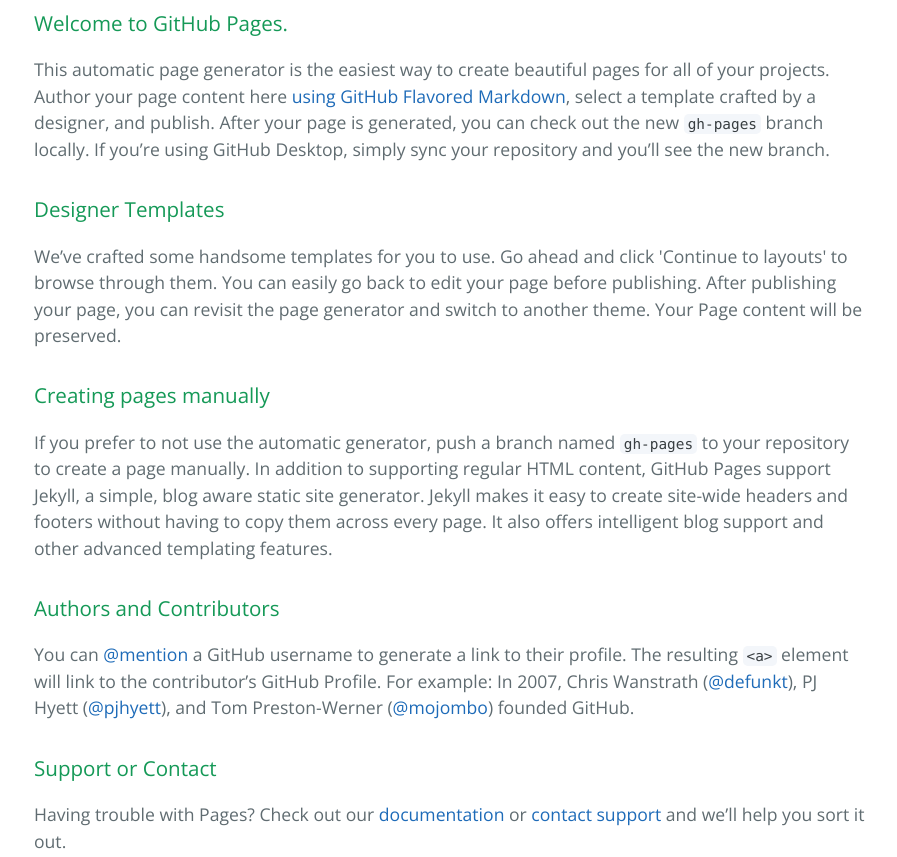
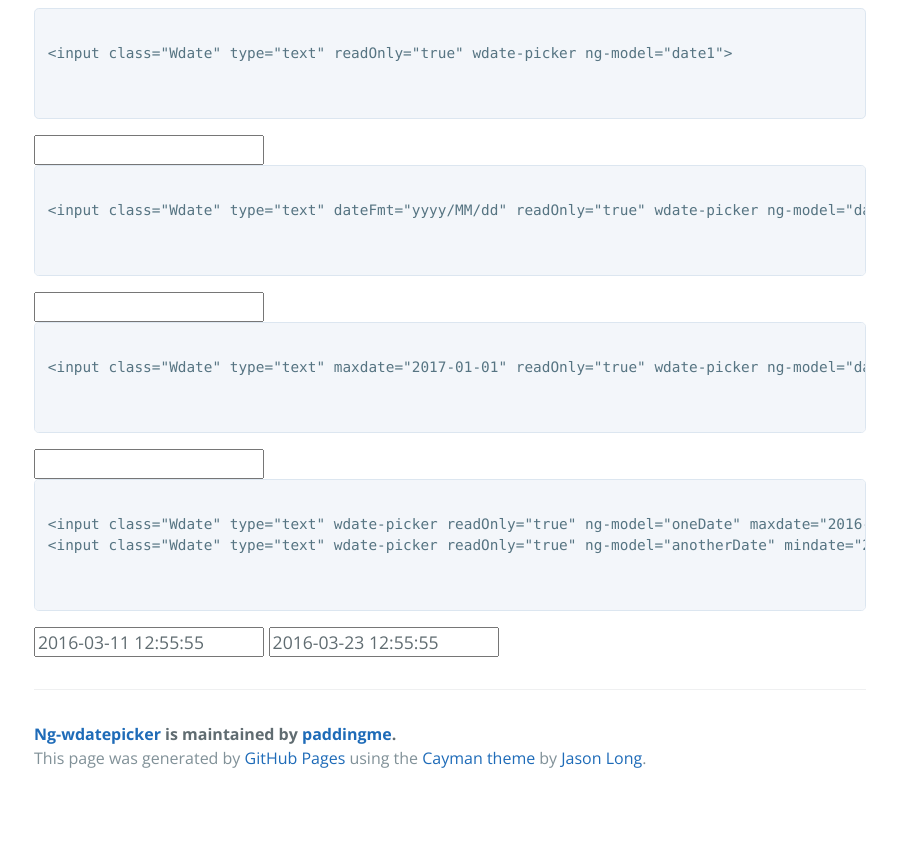
Before and after one commit to Fennay/ng-Wdatepicker, a plain HTML site: page index.html in a window 1280 px wide. Shown: the part 360-1217 px from the top of the page, without its empty margins (190-1087 px from the left). After the commit the page ends 1162 px from the top, so only its background shows below. Drawn offline with nearby package versions, Linux system fonts and the light colour scheme; some packages are replaced by stand-ins of ours; a script that the page names is missing; a small style sheet from the web is missing.

Commit message:
Update index.html

```diff
--- a/index.html
+++ b/index.html
@@ -1,5 +1,6 @@
 <!DOCTYPE html>
 <html lang="en-us">
+
 <head>
     <meta charset="UTF-8">
     <title>Ng-wdatepicker by paddingme</title>
@@ -8,8 +9,10 @@
     <link href='https://fonts.googleapis.com/css?family=Open+Sans:400,700' rel='stylesheet' type='text/css'>
     <link rel="stylesheet" type="text/css" href="stylesheets/stylesheet.css" media="screen">
     <link rel="stylesheet" type="text/css" href="stylesheets/github-light.css" media="screen">
+    <link rel="stylesheet" href="https://highlightjs.org/static/demo/styles/github.css">
 </head>
-  <body>
+
+<body ng-app="demoApp" ng-controller="demoCtrl">
     <section class="page-header">
         <h1 class="project-name">Ng-wdatepicker</h1>
         <h2 class="project-tagline"></h2>
@@ -17,41 +20,70 @@
         <a href="https://github.com/paddingme/ng-Wdatepicker/zipball/master" class="btn">Download .zip</a>
         <a href="https://github.com/paddingme/ng-Wdatepicker/tarball/master" class="btn">Download .tar.gz</a>
     </section>
+    <section class="main-content">
+ <pre>
+        <code class="html">
+&lt;input class="Wdate" type="text" readOnly="true" wdate-picker ng-model="date1"&gt;
+        </code>
+    </pre>
 
-    <section class="main-content">
-      <h3>
-<a id="welcome-to-github-pages" class="anchor" href="#welcome-to-github-pages" aria-hidden="true"><span aria-hidden="true" class="octicon octicon-link"></span></a>Welcome to GitHub Pages.</h3>
+    <div>
+        <input class="Wdate" type="text" readOnly="true" wdate-picker ng-model="date1">
+    </div>
 
-<p>This automatic page generator is the easiest way to create beautiful pages for all of your projects. Author your page content here <a href="https://guides.github.com/features/mastering-markdown/">using GitHub Flavored Markdown</a>, select a template crafted by a designer, and publish. After your page is generated, you can check out the new <code>gh-pages</code> branch locally. If you’re using GitHub Desktop, simply sync your repository and you’ll see the new branch.</p>
+    <pre>
+        <code class="html">
+&lt;input class="Wdate" type="text" dateFmt="yyyy/MM/dd" readOnly="true" wdate-picker ng-model="date2"&gt;
+        </code>
+    </pre>
 
-<h3>
-<a id="designer-templates" class="anchor" href="#designer-templates" aria-hidden="true"><span aria-hidden="true" class="octicon octicon-link"></span></a>Designer Templates</h3>
+    <div>
+        <input class="Wdate" type="text" dateFmt="yyyy/MM/dd" readOnly="true" wdate-picker ng-model="date2">
+    </div>
 
-<p>We’ve crafted some handsome templates for you to use. Go ahead and click 'Continue to layouts' to browse through them. You can easily go back to edit your page before publishing. After publishing your page, you can revisit the page generator and switch to another theme. Your Page content will be preserved.</p>
+    <pre>
+        <code class="html">
+&lt;input class="Wdate" type="text" maxdate="2017-01-01" readOnly="true" wdate-picker ng-model="date3"&gt;
+        </code>
+    </pre>
 
-<h3>
-<a id="creating-pages-manually" class="anchor" href="#creating-pages-manually" aria-hidden="true"><span aria-hidden="true" class="octicon octicon-link"></span></a>Creating pages manually</h3>
 
-<p>If you prefer to not use the automatic generator, push a branch named <code>gh-pages</code> to your repository to create a page manually. In addition to supporting regular HTML content, GitHub Pages support Jekyll, a simple, blog aware static site generator. Jekyll makes it easy to create site-wide headers and footers without having to copy them across every page. It also offers intelligent blog support and other advanced templating features.</p>
+    <div>
+        <input class="Wdate" type="text" maxdate="2017-01-01" readOnly="true" wdate-picker ng-model="date3">
+    </div>
 
-<h3>
-<a id="authors-and-contributors" class="anchor" href="#authors-and-contributors" aria-hidden="true"><span aria-hidden="true" class="octicon octicon-link"></span></a>Authors and Contributors</h3>
+    <pre>
+        <code class="html">
+&lt;input class="Wdate" type="text" wdate-picker readOnly="true" ng-model="oneDate" maxdate="{{anotherDate}}" /&gt;
+&lt;input class="Wdate" type="text" wdate-picker readOnly="true" ng-model="anotherDate" mindate="{{oneDate}}" /&gt;
+        </code>
+    </pre>
 
-<p>You can <a href="https://help.github.com/articles/basic-writing-and-formatting-syntax/#mentioning-users-and-teams" class="user-mention">@mention</a> a GitHub username to generate a link to their profile. The resulting <code>&lt;a&gt;</code> element will link to the contributor’s GitHub Profile. For example: In 2007, Chris Wanstrath (<a href="https://github.com/defunkt" class="user-mention">@defunkt</a>), PJ Hyett (<a href="https://github.com/pjhyett" class="user-mention">@pjhyett</a>), and Tom Preston-Werner (<a href="https://github.com/mojombo" class="user-mention">@mojombo</a>) founded GitHub.</p>
-
-<h3>
-<a id="support-or-contact" class="anchor" href="#support-or-contact" aria-hidden="true"><span aria-hidden="true" class="octicon octicon-link"></span></a>Support or Contact</h3>
-
-<p>Having trouble with Pages? Check out our <a href="https://help.github.com/pages">documentation</a> or <a href="https://github.com/contact">contact support</a> and we’ll help you sort it out.</p>
+    <div>
+        <input class="Wdate" type="text" wdate-picker readOnly="true" ng-model="oneDate" maxdate="{{anotherDate}}" />
+        <input class="Wdate" type="text" wdate-picker readOnly="true" ng-model="anotherDate" mindate="{{oneDate}}" />
+    </div>
 
         <footer class="site-footer">
             <span class="site-footer-owner"><a href="https://github.com/paddingme/ng-Wdatepicker">Ng-wdatepicker</a> is maintained by <a href="https://github.com/paddingme">paddingme</a>.</span>
-
             <span class="site-footer-credits">This page was generated by <a href="https://pages.github.com">GitHub Pages</a> using the <a href="https://github.com/jasonlong/cayman-theme">Cayman theme</a> by <a href="https://twitter.com/jasonlong">Jason Long</a>.</span>
         </footer>
-
     </section>
 
+    <script src="https://raw.githubusercontent.com/paddingme/ng-Wdatepicker/master/WdatePicker.js"></script>
+    <script src="//cdn.bootcss.com/angular.js/1.2.29/angular.min.js"></script>
+    <script src="https://raw.githubusercontent.com/paddingme/ng-Wdatepicker/master/ng-WdatePicker.js"></script>
+    <script src="//cdn.bootcss.com/highlight.js/9.2.0/highlight.min.js"></script>
+    <script>
+    (function() {
+        var demoApp = angular.module('demoApp', ['ng-WdatePicker']);
+        demoApp.controller('demoCtrl', function($scope) {
+            $scope.oneDate = "2016-03-11 12:55:55";
+            $scope.anotherDate = "2016-03-23 12:55:55";
+        })
+        hljs.initHighlightingOnLoad();
+    })();
+    </script>
+</body>
 
-  </body>
 </html>
```
Lines whose indentation alone changed are shown as unchanged.
